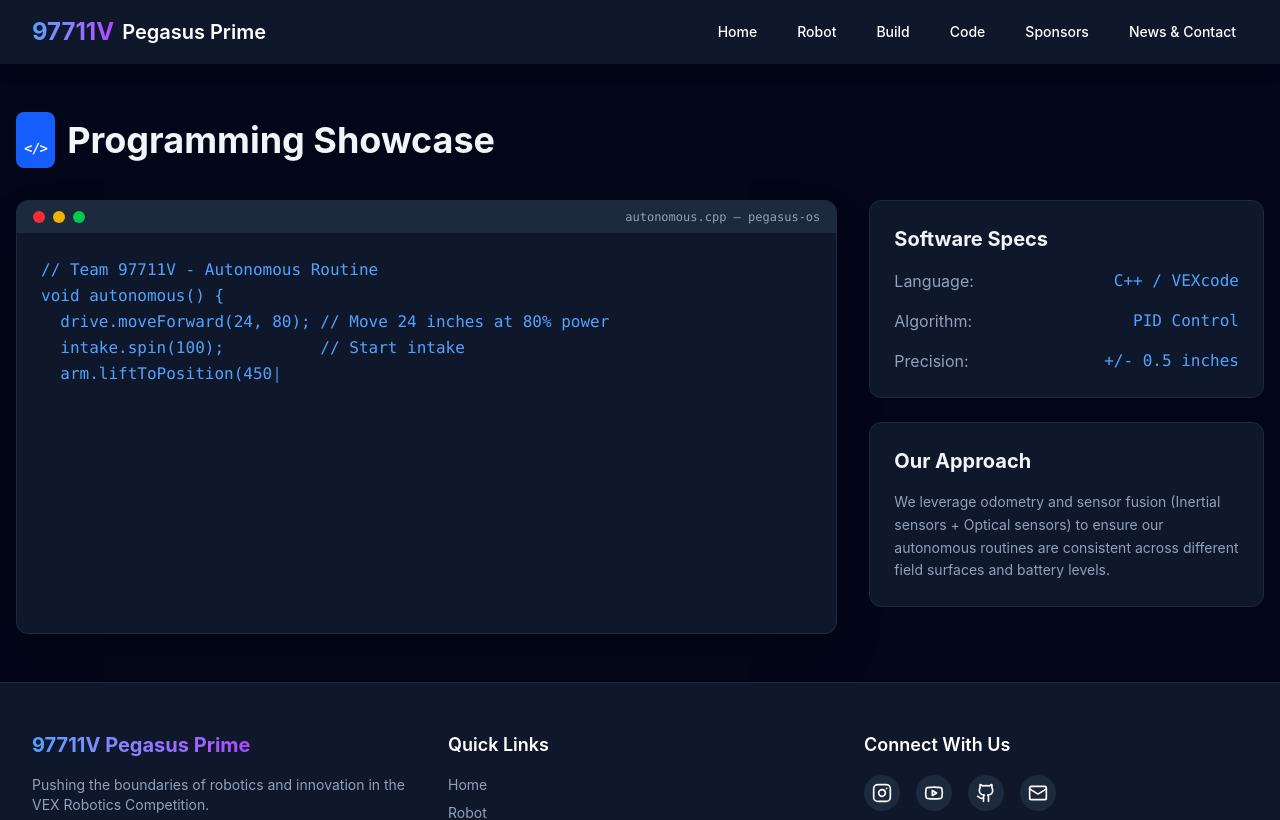
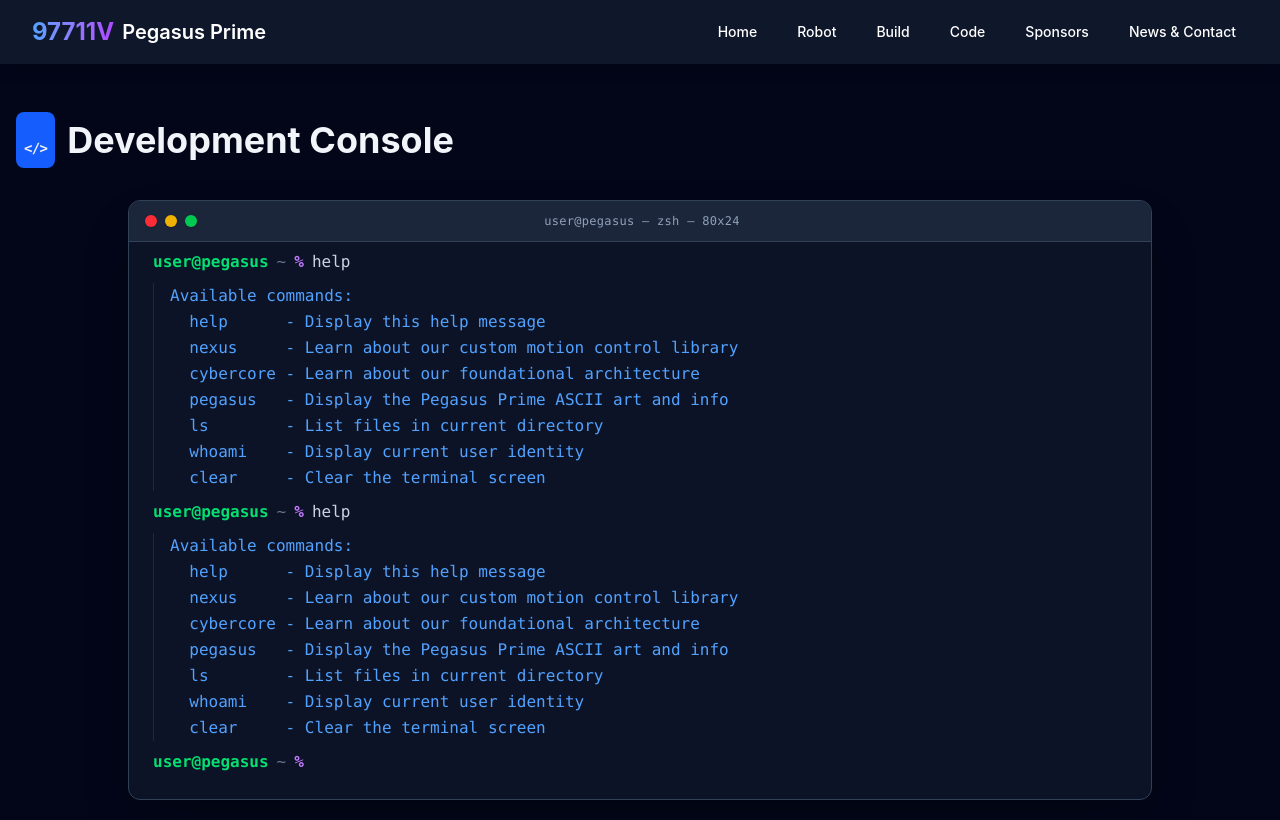
Before and after one commit to Varun-Chinthoju/Pegasus-Prime-website, a React (Vite) app: page /code in a window 1280 px wide. Shown: the top 820 px of the page. Built offline with nearby package versions, Linux system fonts and the light colour scheme.

Commit message:
Implement interactive ZSH iTerm2-style terminal and generate team content

```diff
--- /dev/null
+++ b/src/data/team-content.json
@@ -0,0 +1,49 @@
+{
+  "members": [
+    {
+      "name": "Alex Chen",
+      "role": "Lead Programmer",
+      "bio": "Specializes in PID control and odometry. Alex architected the Nexus motion library and Cybercore framework."
+    },
+    {
+      "name": "Sarah Miller",
+      "role": "Head Builder",
+      "bio": "Expert in mechanical efficiency and CAD design. Sarah leads the iterative build process for the Pegasus chassis."
+    },
+    {
+      "name": "David Park",
+      "role": "Primary Driver",
+      "bio": "Known for precise maneuvering and calm under pressure. David has over 3 years of competitive driving experience."
+    },
+    {
+      "name": "Maya Gupta",
+      "role": "Notebooker & Strategist",
+      "bio": "Maintains our award-winning engineering notebook. Maya ensures every design decision is documented and data-driven."
+    },
+    {
+      "name": "Leo Rodriguez",
+      "role": "Scout & Analyst",
+      "bio": "Analyzes opponent strategies and field data. Leo provides critical insights during alliance selection."
+    }
+  ],
+  "news": [
+    {
+      "title": "State Championship Bound!",
+      "date": "March 10, 2026",
+      "location": "Regional Finals",
+      "description": "After a grueling series of matches, Pegasus Prime has secured a spot in the State Championships with a first-place finish."
+    },
+    {
+      "title": "Nexus Library v2.0 Released",
+      "date": "February 22, 2026",
+      "location": "Team Workshop",
+      "description": "Our custom motion control library now supports multi-threaded sensor fusion for even greater autonomous precision."
+    },
+    {
+      "title": "STEM Outreach Workshop",
+      "date": "January 15, 2026",
+      "location": "Community Center",
+      "description": "We hosted a robotics workshop for local middle schoolers, introducing them to the world of VEX and engineering."
+    }
+  ]
+}
--- a/src/pages/Code.jsx
+++ b/src/pages/Code.jsx
@@ -1,80 +1,152 @@
-import React, { useState, useEffect } from 'react';
+import React, { useState, useEffect, useRef } from 'react';
 
 const Code = () => {
-  const [text, setText] = useState('');
-  const fullCode = `// Team 97711V - Autonomous Routine
-void autonomous() {
-  drive.moveForward(24, 80); // Move 24 inches at 80% power
-  intake.spin(100);          // Start intake
-  arm.liftToPosition(450);   // Lift arm to score height
-  drive.turnToAngle(90);     // Precision turn to goal
-  arm.release();             // Score!
+  const [input, setInput] = useState('');
+  const [history, setHistory] = useState([]);
+  const scrollRef = useRef(null);
 
-  // Return to starting zone
-  drive.moveForward(-24, 100);
-  intake.stop();
-}`;
+  const PEGASUS_ASCII = `    1  __________                                          __________        .__
+    2  \\______   \\ ____   _________    ________ __  ______ \\______   \\_______|__| _____   ____
+    3   |     ___// __ \\ / ___\\\\__  \\  /  ___/  |  \\/  ___/  |     ___/\\_  __ \\  |/     \\/ __ \\
+    4   |    |   \\  ___// /_/  > __ \\_\\\\___ \\|  |  / \\___ \\   |    |     |  | \\/  |  Y Y  \\  ___/
+    5   |____|    \\___  >___  (____  /____  >____//____  >  |____|     |__|  |__|__|_|  /\\___  >
+    6                 \\/_____/     \\/     \\/           \\/                             \\/     \\/
+
+    Pegasus Prime (97711V) - A high-performance VEX Robotics team based in Silicon Valley.
+    Powered by Nexus Motion Control and Cybercore Architecture.`;
+
+  const commands = {
+    help: () => `Available commands:
+  help      - Display this help message
+  nexus     - Learn about our custom motion control library
+  cybercore - Learn about our foundational architecture
+  pegasus   - Display the Pegasus Prime ASCII art and info
+  ls        - List files in current directory
+  whoami    - Display current user identity
+  clear     - Clear the terminal screen`,
+    nexus: () => `Nexus is our proprietary motion control library.
+It enables precise motor movements using advanced PID loops, motion profiling,
+and real-time sensor fusion to ensure absolute consistency during autonomous routines.`,
+    cybercore: () => `Cybercore is the base class for the Nexus system.
+It provides the core abstraction layer for motor control, sensor integration,
+and task scheduling, allowing for a robust and modular codebase.`,
+    pegasus: () => PEGASUS_ASCII,
+    ls: () => `autonomous.cpp  drive_subsystem.h  nexus_core.lib  config.yaml`,
+    whoami: () => `team_97711v@pegasus-prime`,
+  };
+
+  const handleCommand = (cmd) => {
+    const trimmedCmd = cmd.trim().toLowerCase();
+    if (trimmedCmd === 'clear') {
+      setHistory([]);
+      return;
+    }
+
+    let response = '';
+    if (trimmedCmd === '') {
+      response = '';
+    } else if (commands[trimmedCmd]) {
+      response = commands[trimmedCmd]();
+    } else {
+      response = `zsh: command not found: ${trimmedCmd}`;
+    }
+
+    setHistory(prev => [...prev, { type: 'input', text: cmd }, { type: 'output', text: response }]);
+  };
 
   useEffect(() => {
-    let i = 0;
-    const interval = setInterval(() => {
-      setText(fullCode.slice(0, i));
-      i++;
-      if (i > fullCode.length) clearInterval(interval);
-    }, 30);
-    return () => clearInterval(interval);
+    // Initial help command
+    handleCommand('help');
   }, []);
+
+  useEffect(() => {
+    if (scrollRef.current) {
+      scrollRef.current.scrollTop = scrollRef.current.scrollHeight;
+    }
+  }, [history]);
 
   return (
     <div className="max-w-7xl mx-auto py-12 px-4">
       <h1 className="text-4xl font-bold mb-8 flex items-center gap-3">
         <span className="p-2 bg-blue-600 rounded-lg"><span className="text-sm font-mono tracking-tighter">&lt;/&gt;</span></span>
-        Programming Showcase
+        Development Console
       </h1>
 
-      <div className="grid grid-cols-1 lg:grid-cols-3 gap-8">
-        <div className="lg:col-span-2">
-          {/* Terminal Window */}
-          <div className="bg-slate-900 rounded-xl overflow-hidden shadow-2xl border border-slate-800">
-            <div className="bg-slate-800 px-4 py-2 flex items-center justify-between">
+      <div className="w-full max-w-5xl mx-auto">
+        {/* macOS iTerm2-style Terminal */}
+        <div className="bg-slate-900/80 backdrop-blur-xl rounded-xl overflow-hidden shadow-2xl border border-slate-700 flex flex-col h-[600px]">
+          {/* Title Bar */}
+          <div className="bg-slate-800/90 px-4 py-3 flex items-center justify-between border-b border-slate-700">
             <div className="flex space-x-2">
-                <div className="w-3 h-3 rounded-full bg-red-500"></div>
-                <div className="w-3 h-3 rounded-full bg-yellow-500"></div>
-                <div className="w-3 h-3 rounded-full bg-green-500"></div>
+              <div className="w-3 h-3 rounded-full bg-red-500 shadow-sm"></div>
+              <div className="w-3 h-3 rounded-full bg-yellow-500 shadow-sm"></div>
+              <div className="w-3 h-3 rounded-full bg-green-500 shadow-sm"></div>
             </div>
-              <div className="text-xs text-slate-400 font-mono">autonomous.cpp — pegasus-os</div>
+            <div className="text-xs text-slate-400 font-mono tracking-wide">user@pegasus — zsh — 80x24</div>
+            <div className="w-12"></div> {/* Spacer for balance */}
           </div>
-            <div className="p-6 font-mono text-sm md:text-base leading-relaxed overflow-x-auto min-h-[400px]">
-              <pre className="text-blue-400">
-                <code>{text}<span className="animate-pulse">|</span></code>
-              </pre>
+
+          {/* Terminal Content */}
+          <div
+            ref={scrollRef}
+            className="flex-grow p-6 font-mono text-sm md:text-base leading-relaxed overflow-y-auto scrollbar-thin scrollbar-thumb-slate-700 scrollbar-track-transparent"
+          >
+            {history.map((entry, i) => (
+              <div key={i} className="mb-2 whitespace-pre-wrap">
+                {entry.type === 'input' ? (
+                  <div className="flex gap-2 text-slate-300">
+                    <span className="text-green-400 font-bold">user@pegasus</span>
+                    <span className="text-slate-500">~</span>
+                    <span className="text-purple-400 font-bold">%</span>
+                    <span>{entry.text}</span>
+                  </div>
+                ) : (
+                  <div className="text-blue-400 mt-1 pl-4 border-l border-slate-800">{entry.text}</div>
+                )}
+              </div>
+            ))}
+
+            {/* Input Line */}
+            <div className="flex gap-2 text-slate-300 items-center">
+              <span className="text-green-400 font-bold">user@pegasus</span>
+              <span className="text-slate-500">~</span>
+              <span className="text-purple-400 font-bold">%</span>
+              <input
+                type="text"
+                autoFocus
+                className="bg-transparent border-none outline-none flex-grow text-slate-100 placeholder-slate-600"
+                value={input}
+                onChange={(e) => setInput(e.target.value)}
+                onKeyDown={(e) => {
+                  if (e.key === 'Enter') {
+                    handleCommand(input);
+                    setInput('');
+                  }
+                }}
+                spellCheck="false"
+                autoComplete="off"
+              />
             </div>
           </div>
         </div>
 
-        <div className="space-y-6">
+        <div className="mt-8 grid grid-cols-1 md:grid-cols-2 gap-8">
            <div className="p-6 bg-slate-900 rounded-xl border border-slate-800">
-            <h3 className="text-xl font-bold mb-4">Software Specs</h3>
-            <ul className="space-y-4">
-              <li className="flex justify-between">
-                <span className="text-slate-400">Language:</span>
-                <span className="text-blue-400 font-mono">C++ / VEXcode</span>
-              </li>
-              <li className="flex justify-between">
-                <span className="text-slate-400">Algorithm:</span>
-                <span className="text-blue-400 font-mono">PID Control</span>
-              </li>
-              <li className="flex justify-between">
-                <span className="text-slate-400">Precision:</span>
-                <span className="text-blue-400 font-mono">+/- 0.5 inches</span>
-              </li>
-            </ul>
+              <h3 className="text-xl font-bold mb-4">Architecture Highlights</h3>
+              <p className="text-slate-400 text-sm leading-relaxed mb-4">
+                 Our software stack is built on the principle of hardware-agnostic control. By separating our high-level logic (Nexus) from the low-level hardware interactions (Cybercore), we achieve rapid development and extreme reliability.
+              </p>
+              <div className="flex gap-2">
+                 <span className="px-2 py-1 bg-blue-500/10 text-blue-400 rounded text-xs font-mono">PID-Loops</span>
+                 <span className="px-2 py-1 bg-purple-500/10 text-purple-400 rounded text-xs font-mono">Odometry</span>
+                 <span className="px-2 py-1 bg-green-500/10 text-green-400 rounded text-xs font-mono">Multithreading</span>
+              </div>
            </div>
 
            <div className="p-6 bg-slate-900 rounded-xl border border-slate-800">
-            <h3 className="text-xl font-bold mb-4">Our Approach</h3>
+              <h3 className="text-xl font-bold mb-4">Dev Tools</h3>
               <p className="text-slate-400 text-sm leading-relaxed">
-              We leverage odometry and sensor fusion (Inertial sensors + Optical sensors) to ensure our autonomous routines are consistent across different field surfaces and battery levels.
+                 Try typing <code className="text-blue-400">nexus</code> or <code className="text-blue-400">pegasus</code> in the terminal above to explore our technical identity. Our environment is designed to mirror our actual development workflow.
               </p>
            </div>
         </div>
```
Lines whose indentation alone changed are shown as unchanged.
